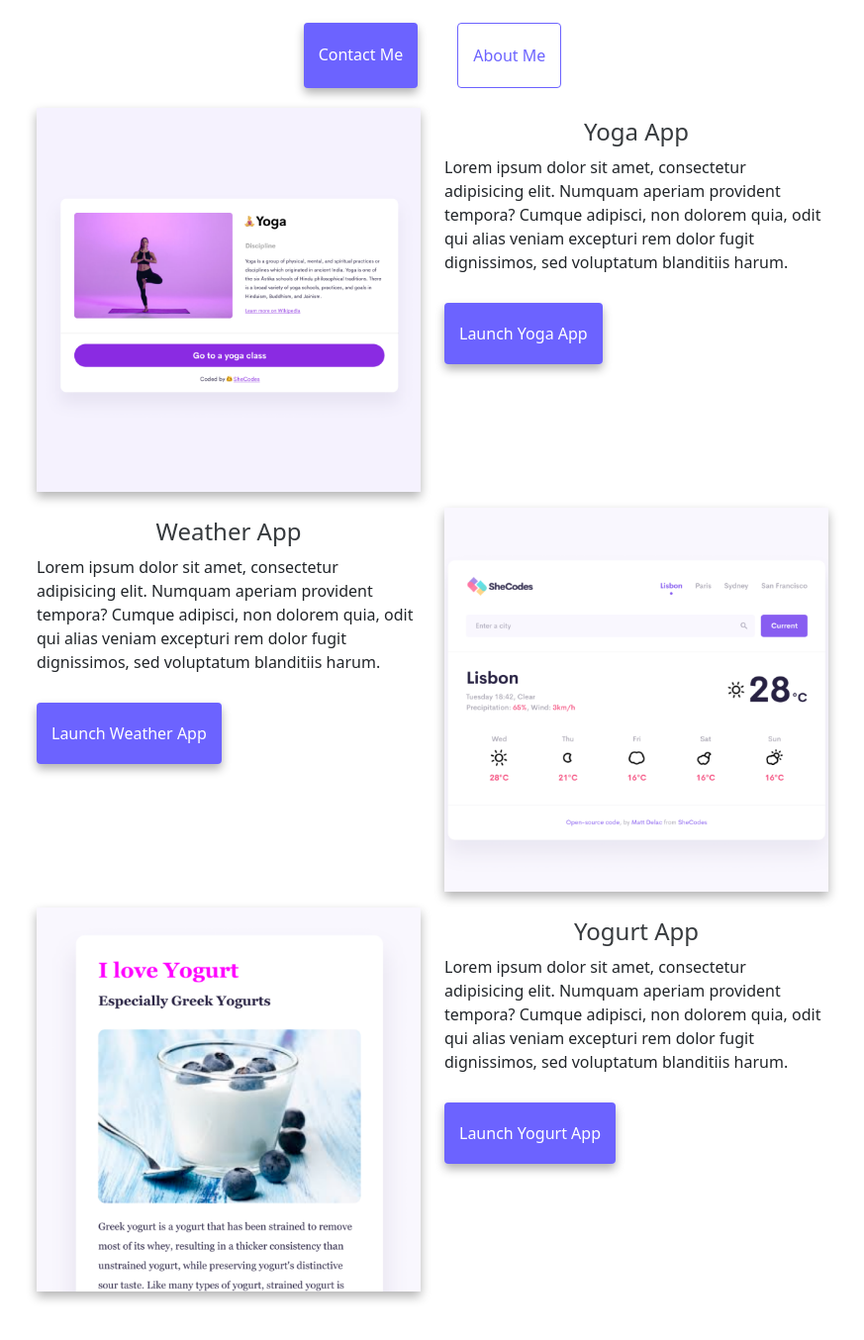
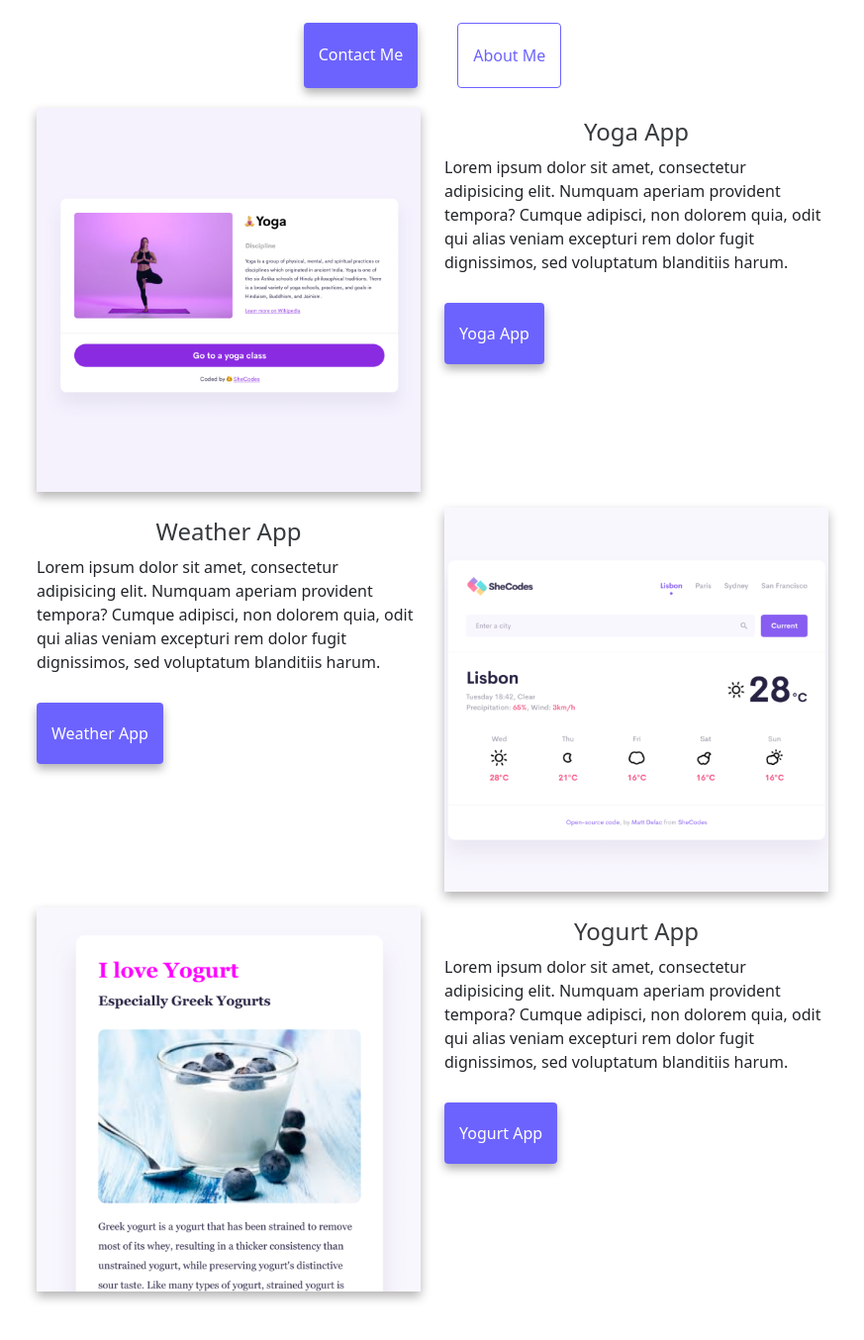
Before and after one commit to coderGriff66/Adv_BootStrap_WK3_SEO, a plain HTML site: page index.html in a window 1280 px wide. Shown: the part 344-1698 px from the top of the page at 99% size, without its empty margins (203-1076 px from the left). Drawn offline with nearby package versions, Linux system fonts and the light colour scheme; files whose address does not match are found by name.

Commit message:
Adjust for more SEO

```diff
--- a/index.html
+++ b/index.html
@@ -4,7 +4,7 @@
     <meta charset="UTF-8" />
     <meta http-equiv="X-UA-Compatible" content="IE=edge" />
     <meta name="viewport" content="width=device-width, initial-scale=1.0" />
-    <meta name="description" content="portfolio to showcase apps created about yoga, weather, yogurt">
+    <meta name="description" content="portfolio to showcase pseudo apps created about yoga, weather, yogurt - displayed by JL Griffin, Front-end and React Developer">
     <title>Psuedo portfolio JL Griffin Homepage</title>
     <link
       href="https://cdn.jsdelivr.net/npm/bootstrap@5.0.1/dist/css/bootstrap.min.css"
@@ -73,7 +73,7 @@
           </div>
           <br />
           <br />
-           <a href="index.html" class="app-link info-links">Launch Yoga App</a>
+           <a href="index.html" class="app-link info-links" title="Go to Yoga App">Yoga App</a>
          </div>
       </div>
     </div>
@@ -89,7 +89,7 @@
             </div>
             <br />
           <br />
-           <a href="index.html" class="app-link info-links">Launch Weather App</a>
+           <a href="index.html" class="app-link info-links" title="Go to Weather App">Weather App</a>
           </div>
         <div class="col-6">
           <div class="image">
@@ -114,7 +114,7 @@
             </div>
             <br />
           <br />
-           <a href="index.html" class="app-link info-links">Launch Yogurt App</a>
+           <a href="index.html" class="app-link info-links" title="Go to Yogurt App">Yogurt App</a>
           </div>
         </div>
       </div>
--- a/src/style.css
+++ b/src/style.css
@@ -114,7 +114,7 @@ p {
 }
 @media (max-width: 576px) {
   h1 {
-    font-size: 52px;
+    font-size: 48px;
   }
   h2 {
     font-size: 28px;
@@ -125,4 +125,5 @@ p {
   p {
     font-size: 14px;
   }
+
 }
```
Also changed, not shown: about.html (+2 -1 lines).
